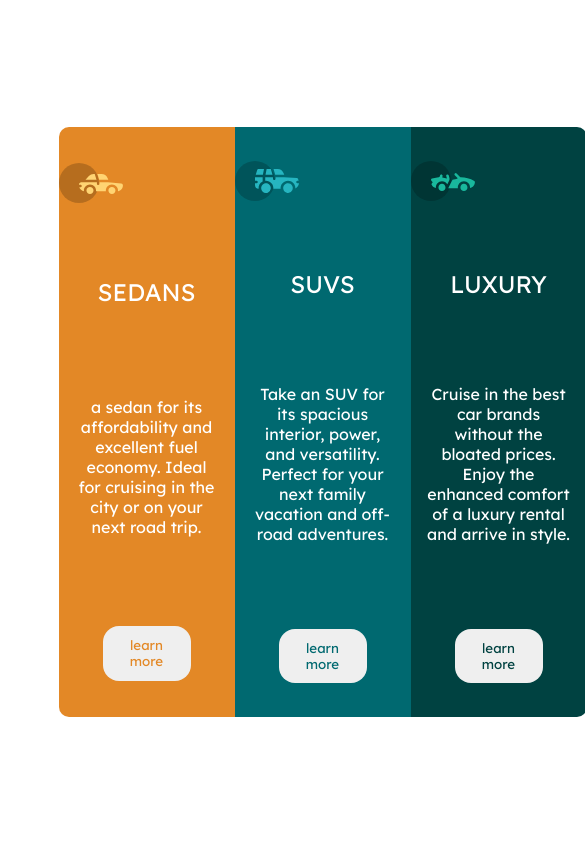
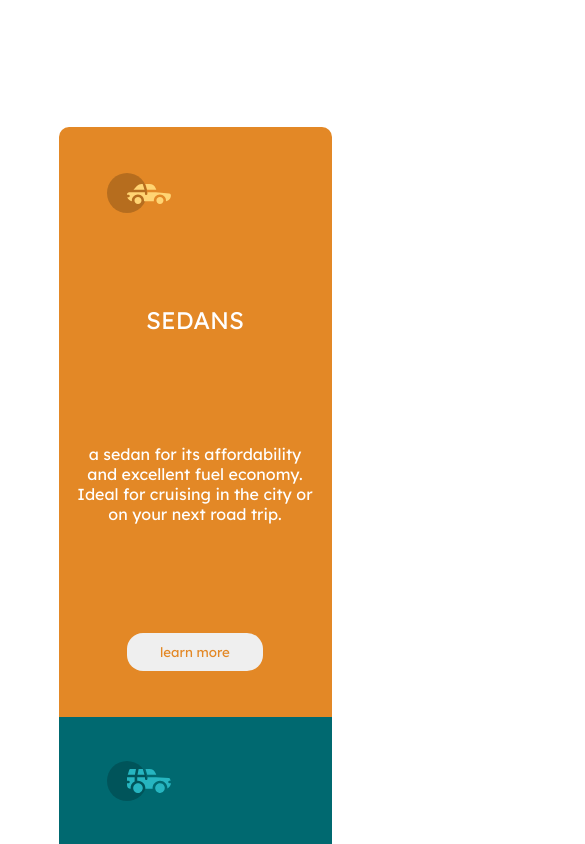
Before and after one commit to Diego-Pereira-do-Carmo/colunas, a plain HTML site: page index.html in a window 390 px wide. Shown: the top 844 px of the page, 585 px wide, since content can reach past the window. Drawn offline with Linux system fonts and the light colour scheme.

Commit message:
responsive

```diff
--- a/css/styles.css
+++ b/css/styles.css
@@ -7,6 +7,7 @@
     font-family:'Lexend Deca', sans-serif;
     font-weight: 400;
     color: #fff;
+    box-sizing: border-box;
 }
 
 body {
@@ -21,6 +22,9 @@ main {
     width: 70%;
     height: 70%;
     display: flex;
+    justify-content: center;
+    align-items: center;
+    box-sizing: border-box;
 }
 
 #container-sedans {
@@ -120,9 +124,23 @@ span {
 
 }
 
-
-
 img {
     display: flex;
     margin-right: 7rem;
 }
+
+@media screen and (max-width: 530px) {
+    main {
+        display: block;
+    }
+
+    #container-sedans {
+        border-radius: 10px 10px 0 0;
+    }
+
+    #container-luxury {
+        border-radius: 0 0 10px 10px;
+    }
+
+
+}
```
